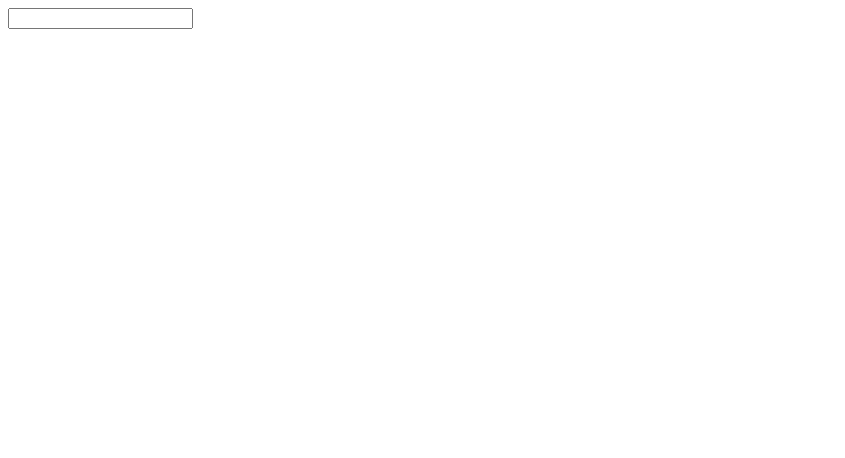
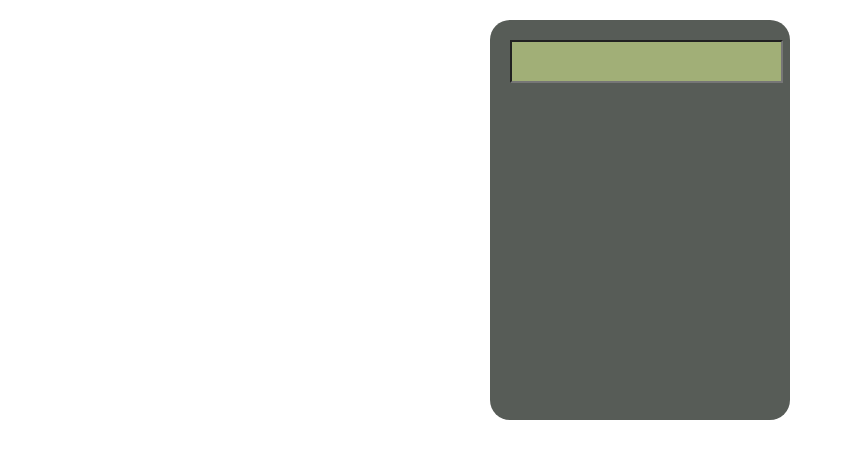
Before and after one commit to vidyasonawane724/calculator-design, a plain HTML site: page index.html in a window 1280 px wide. Shown: the whole page, without its empty margins (0-845 px from the left). Drawn offline with Linux system fonts and the light colour scheme.

Commit message:
input field added

```diff
--- a/index.html
+++ b/index.html
@@ -3,11 +3,34 @@
 <head>
 
     <title>calculator</title>
+    <style>
+        .main{
+        background-color:rgb(87, 92, 87);
+        height: 400px;
+        width:300px;
+       margin:20px auto;
+       border-radius: 20px;
+       border-color: gray;
+
+
+    }
+    .inputfield{
+        align-items: right;
+        margin:20px auto;
+        background-color: #A1AF77;
+        text-align: right;
+        font-size: 20px;
+        diplay:block;
+        margin-left: 20px;
+
+        padding-top: 15px;
+    }
+    </style>
 
 </head>
 <body>
     <div class="main">
-        <input type="text"/>
+        <input type="text" class="inputfield"/>
     </div>
 </body>
 </html>
```
